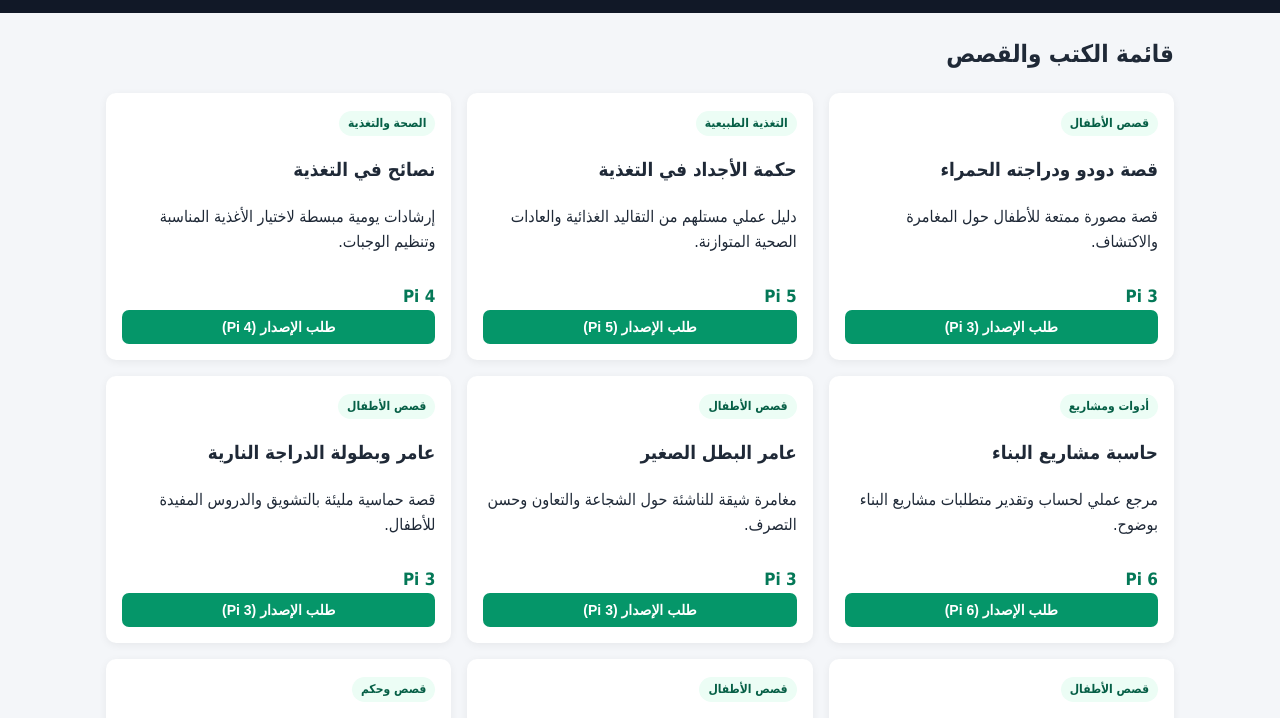
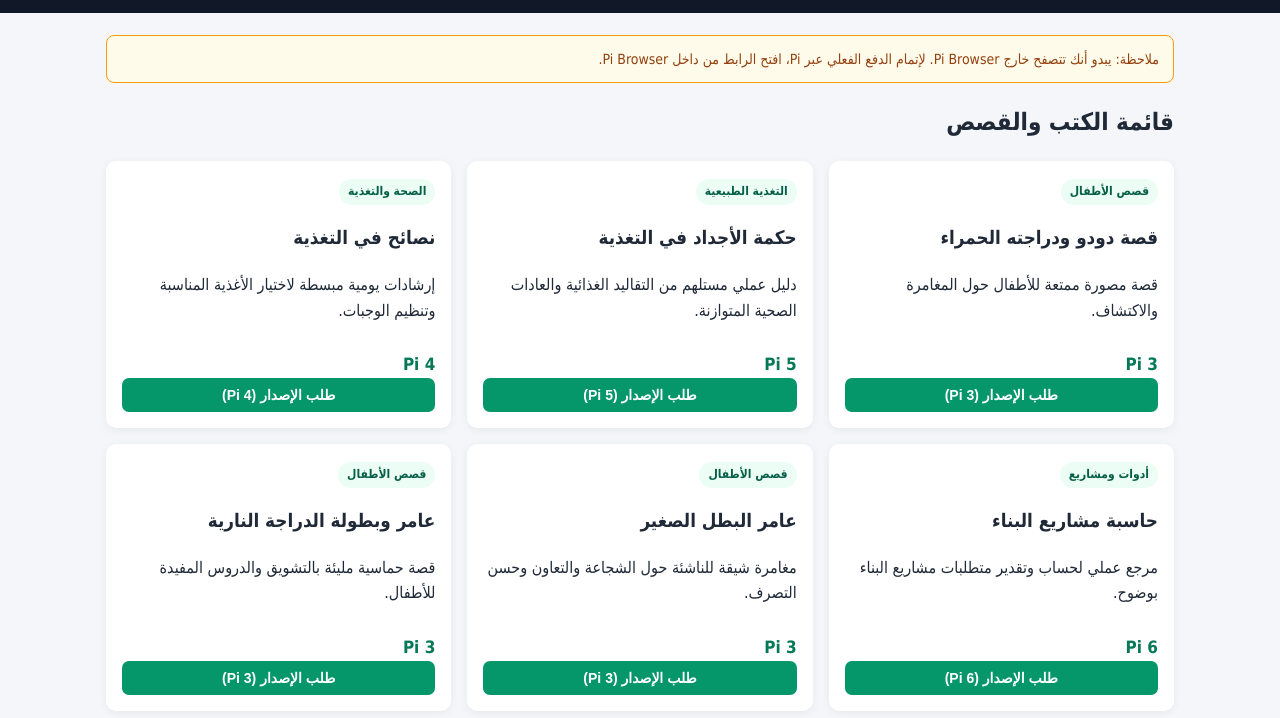
Before and after one commit to kahlaamer2022-lang/Asmar1972, a plain HTML site: page index.html in a window 1280 px wide. Shown: the part 72-790 px from the top of the page. Drawn offline with Linux system fonts and the light colour scheme.

Commit message:
Update index.html

```diff
--- a/index.html
+++ b/index.html
@@ -3,6 +3,7 @@
 <head>
   <meta charset="UTF-8" />
   <meta name="viewport" content="width=device-width, initial-scale=1.0" />
+  <link rel="icon" href="data:," />
   <title>Asmar 1972 - متجر الكتب الإلكترونية وقصص الأطفال</title>
   <script src="https://sdk.minepi.com/pi-sdk.js"></script>
   <style>
@@ -37,6 +38,16 @@
     }
     .lang-bar button.active { background: #059669; }
     .container { max-width: 1100px; margin: 22px auto; padding: 0 16px; }
+    .notice-box {
+      background: #fffbeb;
+      border: 1px solid #f59e0b;
+      color: #92400e;
+      padding: 12px 14px;
+      border-radius: 8px;
+      margin-bottom: 18px;
+      font-size: 14px;
+      display: none;
+    }
     .grid {
       display: grid;
       grid-template-columns: repeat(auto-fill, minmax(290px, 1fr));
@@ -113,6 +124,8 @@
   </header>
 
   <main class="container">
+    <div id="browserNotice" class="notice-box"></div>
+
     <h2 id="catalogHeading">قائمة الكتب والقصص</h2>
     <div id="booksGrid" class="grid"></div>
 
@@ -247,12 +260,26 @@
     var currentLang = "ar";
     var ordersList = loadOrders();
 
+    // منع ظهور أخطاء Promise غير المعالجة عند فتح الصفحة خارج بيئة Pi Browser
+    window.addEventListener("unhandledrejection", function(event) {
+      var msg = event && event.reason ? String(event.reason.message || event.reason) : "";
+      if (msg.indexOf("timed out") !== -1 || msg.indexOf("Messaging") !== -1) {
+        event.preventDefault();
+        console.log("Pi SDK timeout handled outside Pi Browser:", msg);
+      }
+    });
+
     if (window.Pi && typeof window.Pi.init === "function") {
       try {
         window.Pi.init({ version: "2.0", sandbox: false });
       } catch (err) {
         console.log("Pi init note:", err);
       }
+    }
+
+    function isLikelyPiBrowser() {
+      var ua = navigator.userAgent || "";
+      return ua.indexOf("PiBrowser") !== -1;
     }
 
     function loadOrders() {
@@ -301,6 +328,7 @@
         ar: {
           dir: "rtl",
           sub: "كتب إلكترونية وقصص أطفال",
+          notice: "ملاحظة: يبدو أنك تتصفح خارج Pi Browser. لإتمام الدفع الفعلي عبر Pi، افتح الرابط من داخل Pi Browser.",
           catalog: "قائمة الكتب والقصص",
           orders: "الطلبات وحالة الدفع والتحميل",
           orderBtn: "طلب الإصدار",
@@ -316,6 +344,7 @@
         en: {
           dir: "ltr",
           sub: "E-Books and Children Stories",
+          notice: "Note: You appear to be outside Pi Browser. Open this link inside Pi Browser to complete real Pi payments.",
           catalog: "Books & Stories Catalog",
           orders: "Orders, Payment Status & Download",
           orderBtn: "Request Edition",
@@ -331,6 +360,7 @@
         fr: {
           dir: "ltr",
           sub: "Livres Numeriques et Histoires Enfants",
+          notice: "Note : Vous semblez hors de Pi Browser. Ouvrez ce lien dans Pi Browser pour effectuer un paiement Pi reel.",
           catalog: "Catalogue Livres et Histoires",
           orders: "Commandes, Paiement et Telechargement",
           orderBtn: "Commander l Edition",
@@ -350,6 +380,17 @@
       return langSet[key];
     }
 
+    function updateBrowserNotice() {
+      var noticeEl = document.getElementById("browserNotice");
+      if (!noticeEl) return;
+      if (!isLikelyPiBrowser()) {
+        noticeEl.textContent = getText("notice");
+        noticeEl.style.display = "block";
+      } else {
+        noticeEl.style.display = "none";
+      }
+    }
+
     function setLanguage(lang) {
       currentLang = lang;
       document.documentElement.lang = lang;
@@ -363,6 +404,7 @@
       document.getElementById("catalogHeading").textContent = getText("catalog");
       document.getElementById("ordersHeading").textContent = getText("orders");
 
+      updateBrowserNotice();
       renderBooks();
       renderOrdersList();
     }
@@ -405,6 +447,11 @@
       ordersList.unshift(newOrder);
       saveOrders();
       renderOrdersList();
+
+      if (!isLikelyPiBrowser()) {
+        console.log("Opened outside Pi Browser. Order saved as pending:", newOrder.id);
+        return;
+      }
 
       if (window.Pi && typeof window.Pi.createPayment === "function") {
         try {
```
